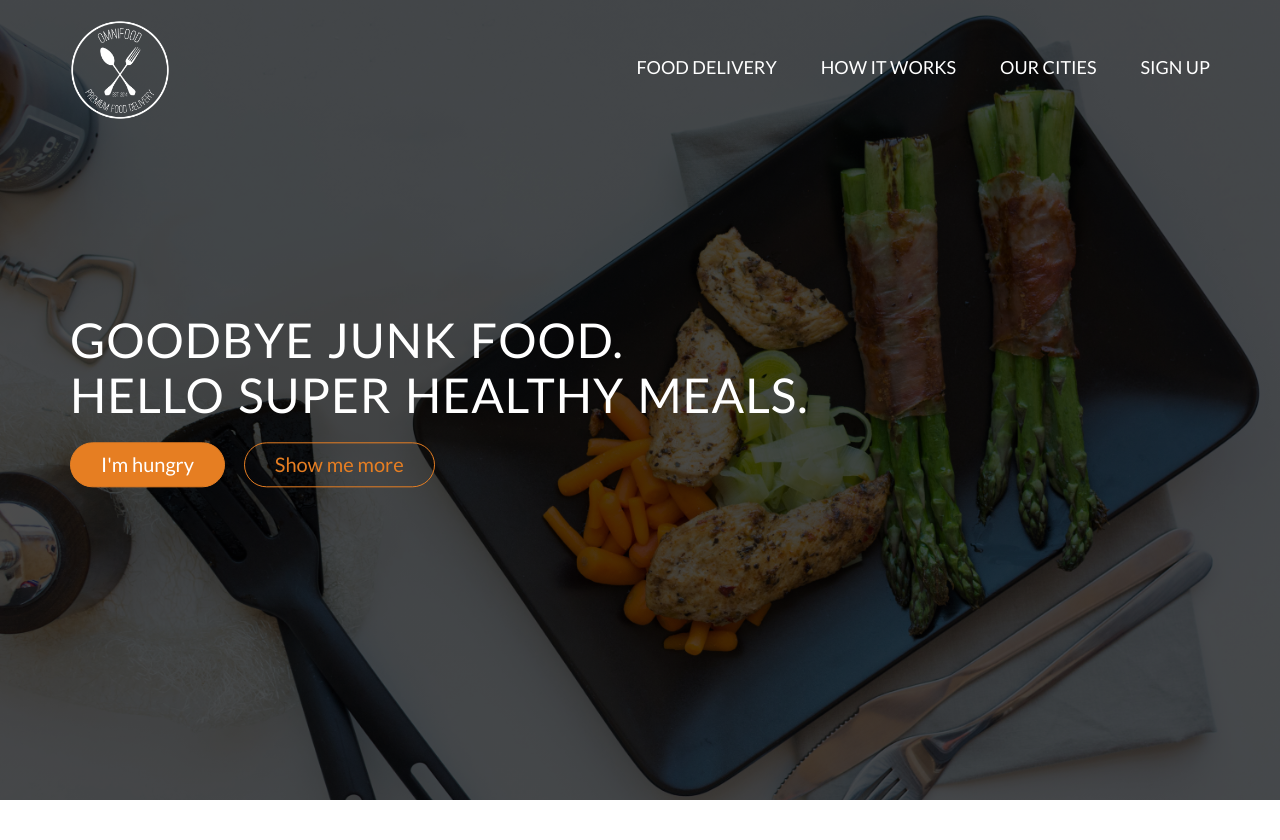
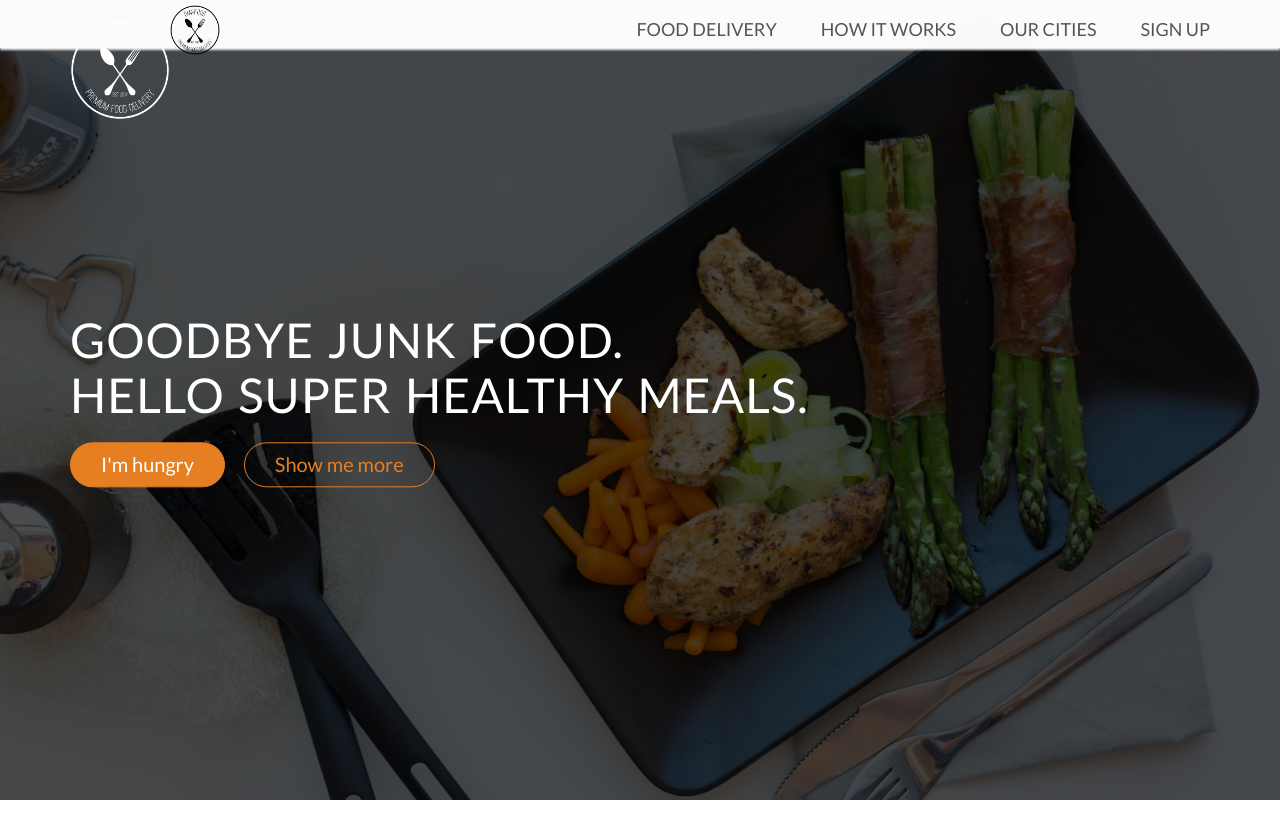
Before and after one commit to SparksFullStack/omnifood, a PHP site: page /index.html in a window 1280 px wide. Shown: the top 840 px of the page. Run offline with PHP 8.4, Linux system fonts and the light colour scheme; style sheets or scripts are compiled from the project's sources; some libraries are stand-ins or nearby versions.

Commit message:
added sticky nav--implementing its functionality with jQuery next

```diff
--- a/index.html
+++ b/index.html
@@ -13,9 +13,10 @@
     </head>
     <body>
         <header>
-            <nav>
+            <nav class='sticky'>
                 <div class='row'>
                     <img src='/resources//imgs/logo-white.png' alt='Omnifood Logo' class='logo'>
+                    <img src='/resources//imgs/logo.png' alt='Omnifood Logo' class='logo-black'>
                     <ul class='main-nav'>
                         <li><a href='#'>Food delivery</a></li>
                         <li><a href='#'>How it works</a></li>
--- a/resources/css/style.css
+++ b/resources/css/style.css
@@ -203,6 +203,16 @@ header {
     margin-top: 20px;
 }
 
+.logo-black {
+    display: none;
+    height: 50px;
+    width: auto;
+    float: left;
+    margin: 5px 0;
+}
+
+/* Main Nav Bar */
+
 .main-nav {
     float: right;
     list-style: none;
@@ -229,6 +239,30 @@ header {
 .main-nav li a:active {
     border-bottom: 2px solid #e67e22;
 }
+
+/* Sticky Nav Bar */
+.sticky {
+    position: fixed;
+    top: 0;
+    left: 0;
+    width: 100%;
+    height: 6%;
+    background-color: rgba(255, 255, 255, 0.98);
+    box-shadow: 0 2px 2px #efefef;
+}
+
+.main-nav {
+    margin-top: 17px;
+}
+
+.sticky .main-nav li a:link,
+.sticky .main-nav li a:visited {
+    padding: 16px 0;
+    color: #555;
+}
+
+.stick .logo { display: none }
+.sticky .logo-black { display: block }
 
 /* ------------------------------- */
 /* Features */
```
